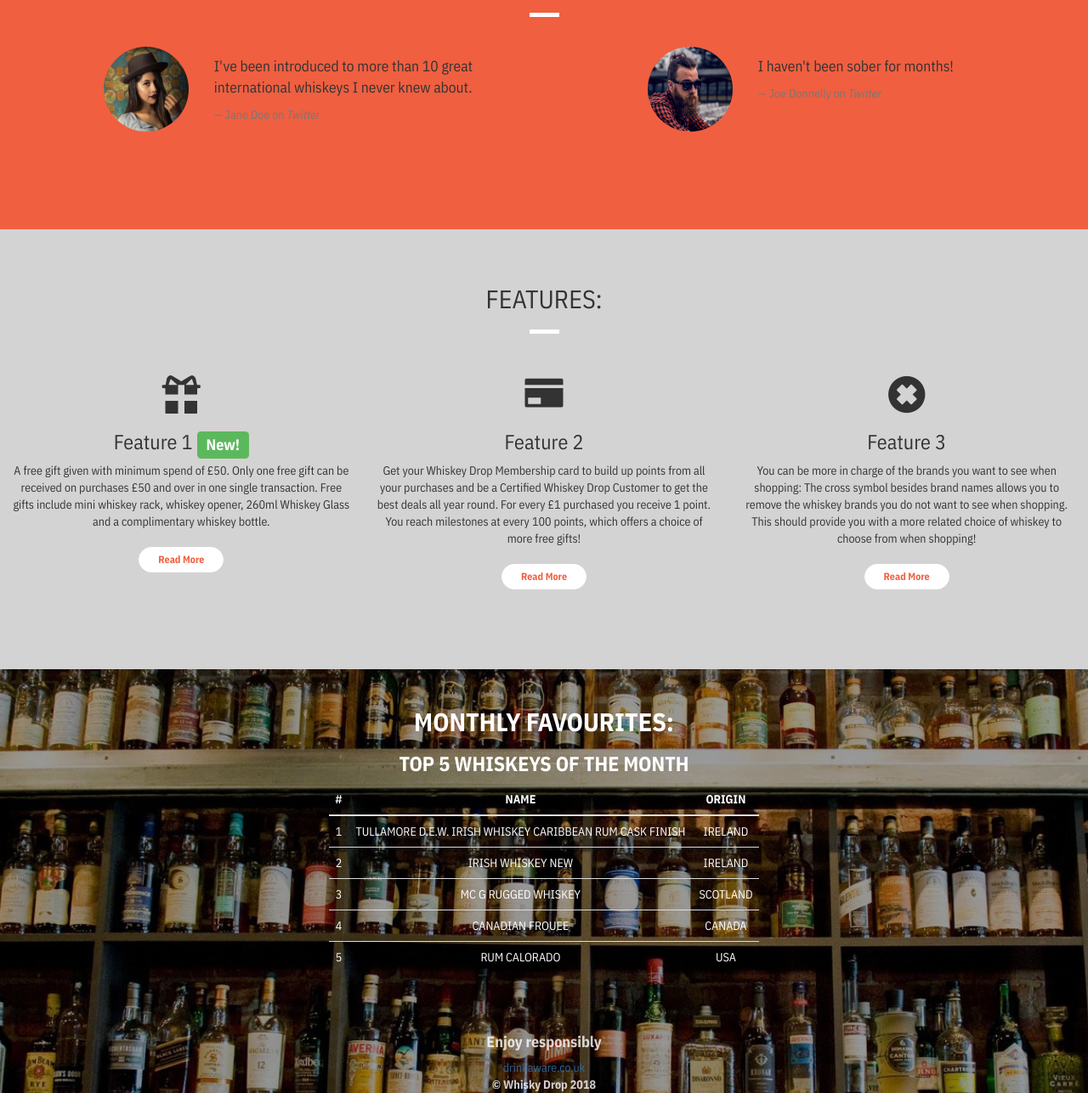
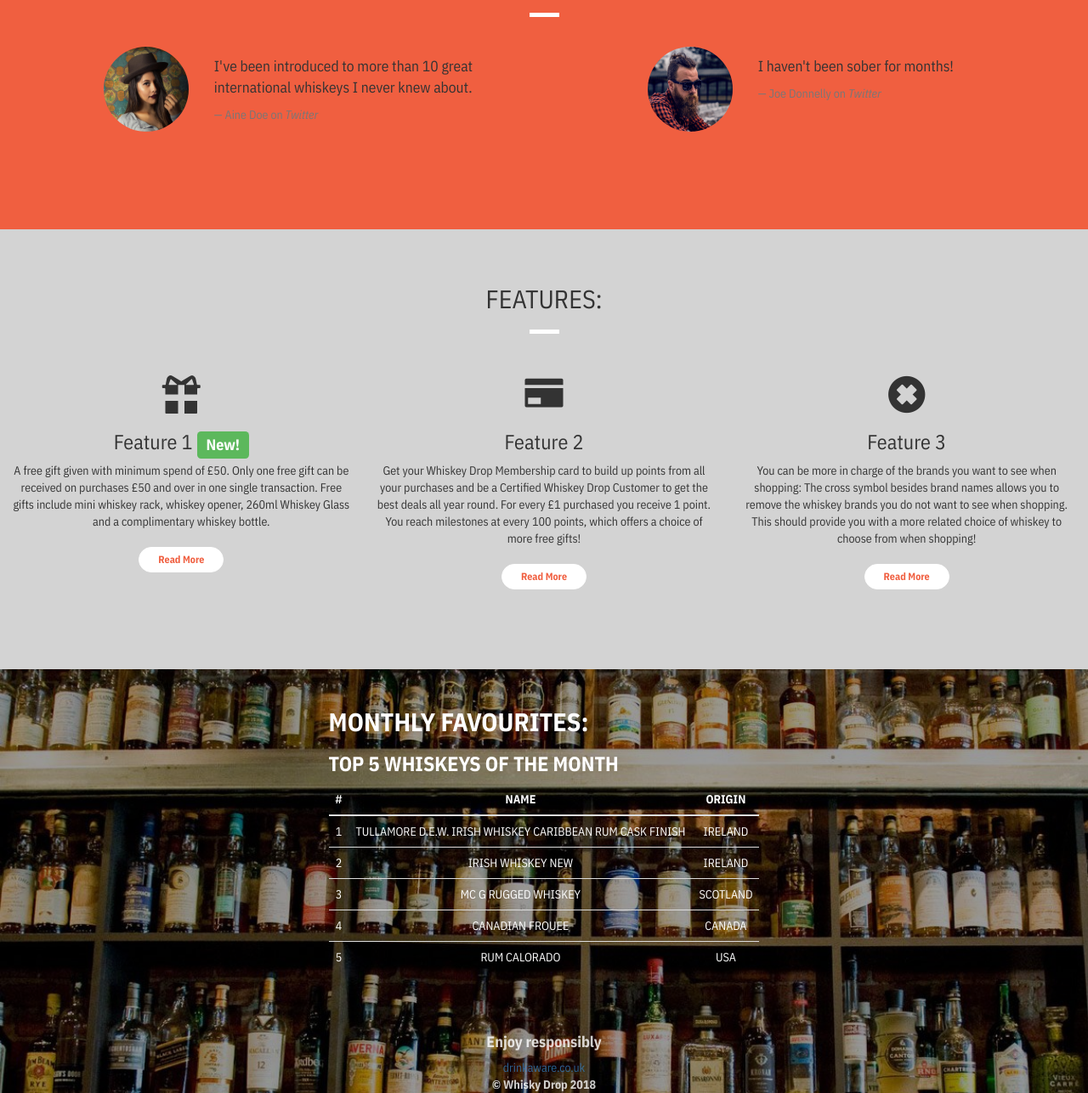
Before and after one commit to selinaerhabor/online-whiskey-website, a plain HTML site: page index.html in a window 1280 px wide. Shown: the part 711-1998 px from the top of the page at 85% size. Drawn offline with nearby package versions, Linux system fonts and the light colour scheme.

```diff
--- a/css/style.css
+++ b/css/style.css
@@ -240,14 +240,12 @@ body {
 }
 
 .Favourites-container {
-    text-align: center;
-    background: url('/../images/whiskey-images.jpg') no-repeat center center fixed;
+    background: url('../images/whiskey-images.jpg') no-repeat center center fixed;
     -webkit-background-size: cover;
     -moz-background-size: cover;
     -o-background-size: cover;
     background-size: cover;
     display: flex;
-    z-index: -1;
     align-items: center;
     justify-content: center;
     position: relative;
--- a/index.html
+++ b/index.html
@@ -87,7 +87,7 @@
                         <div class="media-body">
                             <blockquote class="quote">
                                 <p>I've been introduced to more than 10 great international whiskeys I never knew about.</p>
-                                <footer class="name">Jane Doe on <cite title="Twitter">Twitter</cite></footer>
+                                <footer class="name">Aine Doe on <cite title="Twitter">Twitter</cite></footer>
                             </blockquote>
                         </div>
                     </div>
```
Also changed, not shown: 1 other file.
